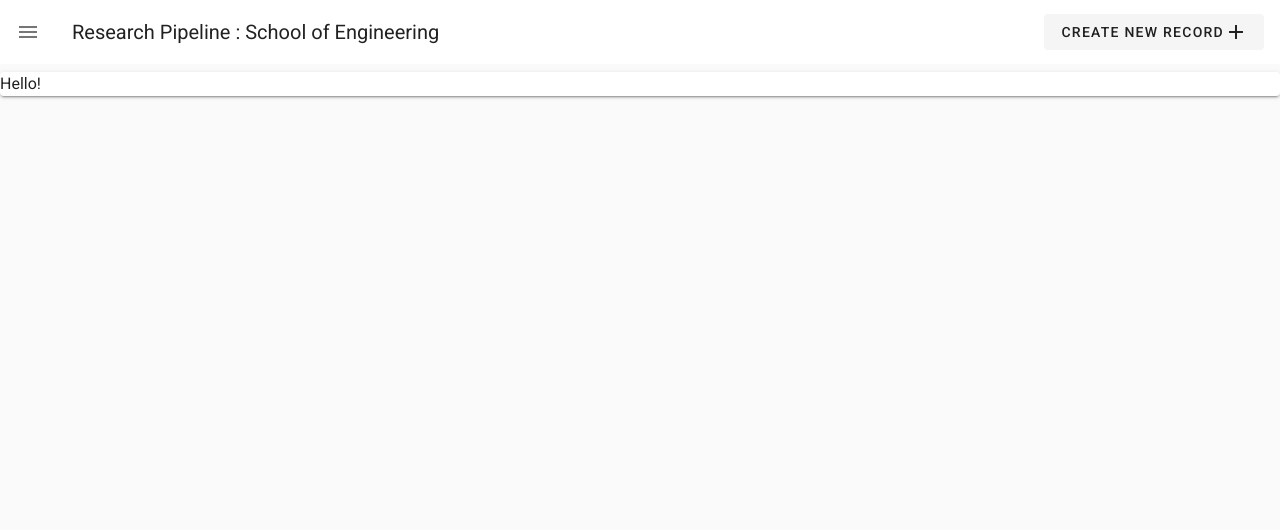
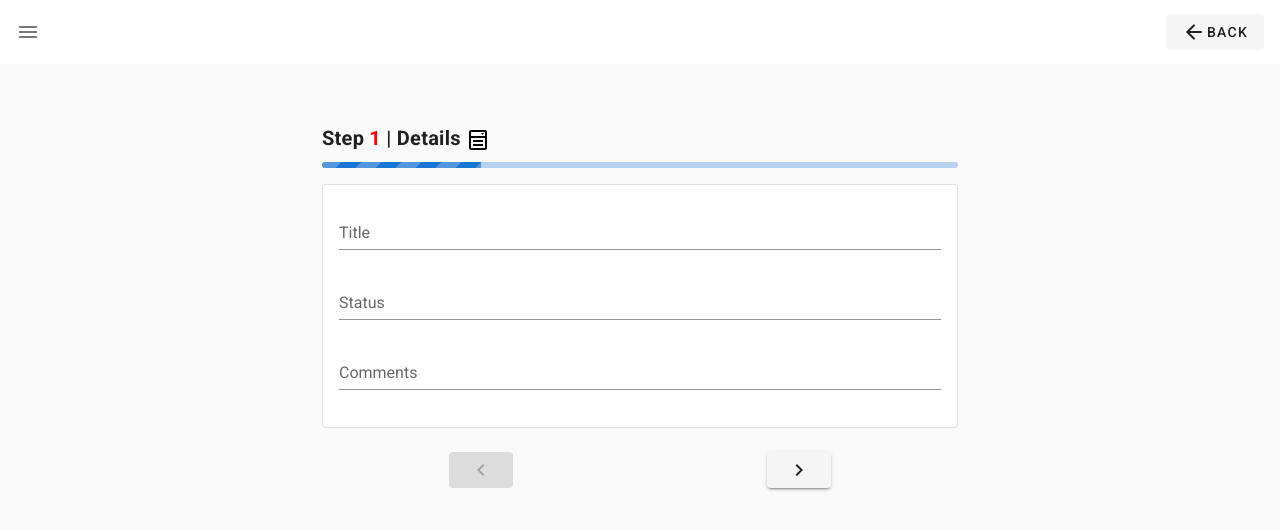
Before and after one commit to Jakepc007/Cardiff-University-PTS-Frontend, a Nuxt app: page /records/create in a window 1280 px wide. Shown: the top 530 px of the page. Built offline with nearby package versions, Linux system fonts and the light colour scheme.

Commit message:
Designed the basics of the create records page Also added a button which changes to 'back' if on the create records page

```diff
--- a/components/NavBar.vue
+++ b/components/NavBar.vue
@@ -1,5 +1,4 @@
 <template>
-
   <nav>
     <v-lazy>
       <v-app-bar flat color="white">
@@ -11,13 +10,18 @@
         @click="drawer = !drawer"
       /> -->
 
-        <v-toolbar-title
-          >Research Pipeline : School of Engineering
+        <nuxt-link to="/records">
+          <v-toolbar-title>
+            <div class="d-flex" style="height: 100%">
+              <v-img src="~/assets/logo.png" @click="drawer = !drawer"></v-img>
+              <span>Research Pipeline : School of Engineering</span>
+            </div>
           </v-toolbar-title>
-
+        </nuxt-link>
         <v-spacer></v-spacer>
 
-        <nuxt-link to="records/create">
+        <div v-if="!createState">
+          <nuxt-link to="/records/create">
             <v-btn depressed class="create-new-record-desktop">
               Create New Record
               <v-icon>mdi-plus</v-icon>
@@ -28,6 +32,21 @@
               <v-icon>mdi-plus</v-icon>
             </v-btn>
           </nuxt-link>
+        </div>
+
+        <div v-if="createState">
+          <nuxt-link to="/records">
+            <v-btn depressed class="create-new-record-desktop">
+              <v-icon>mdi-arrow-left</v-icon>
+              Back
+            </v-btn>
+
+            <v-btn depressed class="create-new-record-mobile">
+              <v-icon>mdi-arrow-left</v-icon>
+              Back
+            </v-btn>
+          </nuxt-link>
+        </div>
       </v-app-bar>
     </v-lazy>
 
@@ -60,6 +79,16 @@ export default {
       drawer: false
     }
   },
+  computed: {
+    createState() {
+      const r = this.$route.path
+      if (r === '/records/create') {
+        return true
+      } else {
+        return false
+      }
+    }
+  },
   methods: {
     toggleDrawer() {
       this.drawer = !this.drawer
@@ -87,5 +116,6 @@ export default {
 
 a {
   text-decoration: none;
+  color: inherit;
 }
 </style>
--- a/components/Paging.vue
+++ b/components/Paging.vue
@@ -24,6 +24,7 @@ export default {
       filteredLength: (state) => state.records.filtered.length
     }),
     pageCount() {
+      // Returns the page count
       return Math.floor((this.filteredLength - 1) / 5) + 1
     }
   },
--- a/layouts/default.vue
+++ b/layouts/default.vue
@@ -3,10 +3,12 @@
     <NavBar />
     <Alert :alert="alert" />
     <v-lazy transition="scroll-x-transition">
-      <transition name="fade" mode="in-out" transition="scroll-x-transition">
+      <transition name="fade" mode="out-in" transition="scroll-x-transition">
         <nuxt class="app" />
       </transition>
     </v-lazy>
+
+    {{ createState }}
 
     <!-- Changes everything to scroll in from the left automatically -->
     <!-- <v-lazy transition="scroll-y-transition">
@@ -60,7 +62,7 @@ export default {
 
 .fade-enter-active,
 .fade-leave-active {
-  transition: opacity 0.5s ease-out;
+  transition: all 0.3s ease-in-out;
   // transition: filter 0.5s ease-out;
 }
 
--- a/pages/records/create.vue
+++ b/pages/records/create.vue
@@ -1,5 +1,72 @@
 <template>
-  <div>
-    <v-card>Hello!</v-card>
+  <div class="container">
+    <div class="mb-2 text-h6 font-weight-bold">
+      Step <span style="color: red">{{ step }}</span> |
+      <span v-if="step === 1">
+        Details
+        <v-icon color="black" class="mr-1">mdi-form-select</v-icon>
+      </span>
+      <span v-if="step === 2">
+        Investigators
+        <v-icon color="black" class="mr-1">mdi-account-multiple</v-icon>
+      </span>
+      <span v-if="step === 3">
+        Date and Time
+        <v-icon color="black" class="mr-1">mdi-clock</v-icon>
+      </span>
+      <span v-if="step === 4">
+        Pricing
+        <v-icon color="black" class="mr-1">mdi-cash</v-icon>
+      </span>
+    </div>
+    <v-progress-linear
+      :value="step * 25"
+      height="6"
+      rounded
+      class="mb-4"
+      striped
+    ></v-progress-linear>
+    <v-card flat outlined class="pa-4 mb-6">
+      <v-text-field label="Title"></v-text-field>
+      <v-text-field label="Status"></v-text-field>
+      <v-text-field label="Comments"></v-text-field>
+    </v-card>
+    <div class="d-flex justify-space-around">
+      <v-btn :disabled="step === 1" @click="prev">
+        <v-icon>mdi-chevron-left</v-icon>
+      </v-btn>
+      <v-btn :disabled="step === 4" @click="next">
+        <v-icon>mdi-chevron-right</v-icon>
+      </v-btn>
+    </div>
   </div>
 </template>
+
+<script>
+export default {
+  data() {
+    return {
+      step: 1
+    }
+  },
+  methods: {
+    next() {
+      this.step += this.step > 4 ? 0 : 1
+    },
+    prev() {
+      this.step -= this.step === 1 ? 0 : 1
+    }
+  }
+}
+</script>
+
+<style scoped lang="scss">
+.container {
+  width: 90%;
+  margin-top: 3rem;
+
+  @media only screen and (min-width: 900px) {
+    width: 50%;
+  }
+}
+</style>
```
Lines whose indentation alone changed are shown as unchanged.
